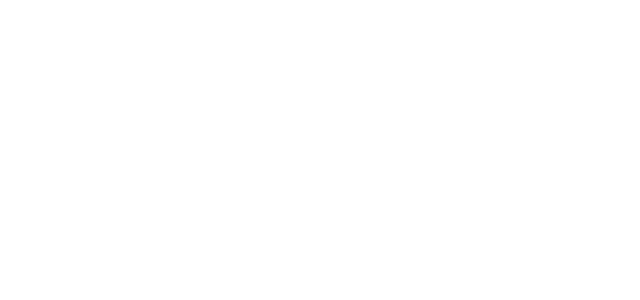
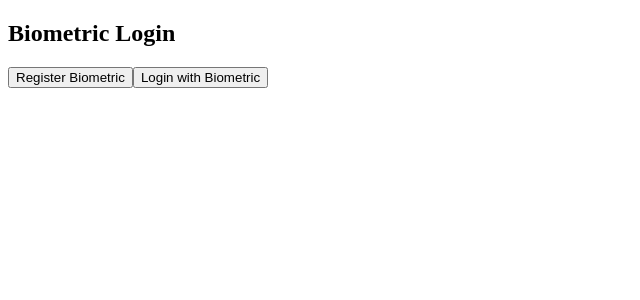
Before and after one commit to Sagarwal-bit/athletipath, a React app in the folder frontend/: page /biometric in a window 1280 px wide. Before the commit this address had no page. Shown: the top 300 px of the page, without its empty margins (0-640 px from the left). Built offline with nearby package versions, Linux system fonts and the light colour scheme; the HTML template or start-up script is replaced by a standard one.

Commit message:
feat(biometric): add biometric cryptography login module

```diff
--- a/frontend/src/App.jsx
+++ b/frontend/src/App.jsx
@@ -7,11 +7,13 @@
 import Events from "./pages/Events";
 import Notifications from "./pages/Notifications";
 import TrustScore from "./pages/TrustScore";
-
+import Biometric from "./pages/Biometric";
 function App() {
   return (
     <Routes>
+
       <Route path="/trust-score" element={<TrustScore />} />
+      <Route path="/biometric" element={<Biometric />} />
       <Route path="/sports-roadmap" element={<SportsRoadmap />} />
       <Route path="/" element={<Login />} />
       <Route path="/register" element={<Register />} />
--- /dev/null
+++ b/frontend/src/pages/Biometric.jsx
@@ -0,0 +1,32 @@
+export default function Biometric() {
+
+  const registerBio = async () => {
+    await fetch("http://localhost:5000/api/biometric/register",{
+      method:"POST",
+      headers:{ "Content-Type":"application/json" },
+      body: JSON.stringify({
+        user_id:1,
+        public_key:"demo-public-key"
+      })
+    });
+
+    alert("Biometric registered (demo)");
+  };
+
+  const loginBio = async () => {
+    const res = await fetch("http://localhost:5000/api/biometric/verify",{
+      method:"POST"
+    });
+    const data = await res.json();
+
+    if(data.success) alert("Biometric login success!");
+  };
+
+  return (
+    <div>
+      <h2>Biometric Login</h2>
+      <button onClick={registerBio}>Register Biometric</button>
+      <button onClick={loginBio}>Login with Biometric</button>
+    </div>
+  );
+}
```
Also changed, not shown: 2 other files (tests, documents, lock files or other folders).
